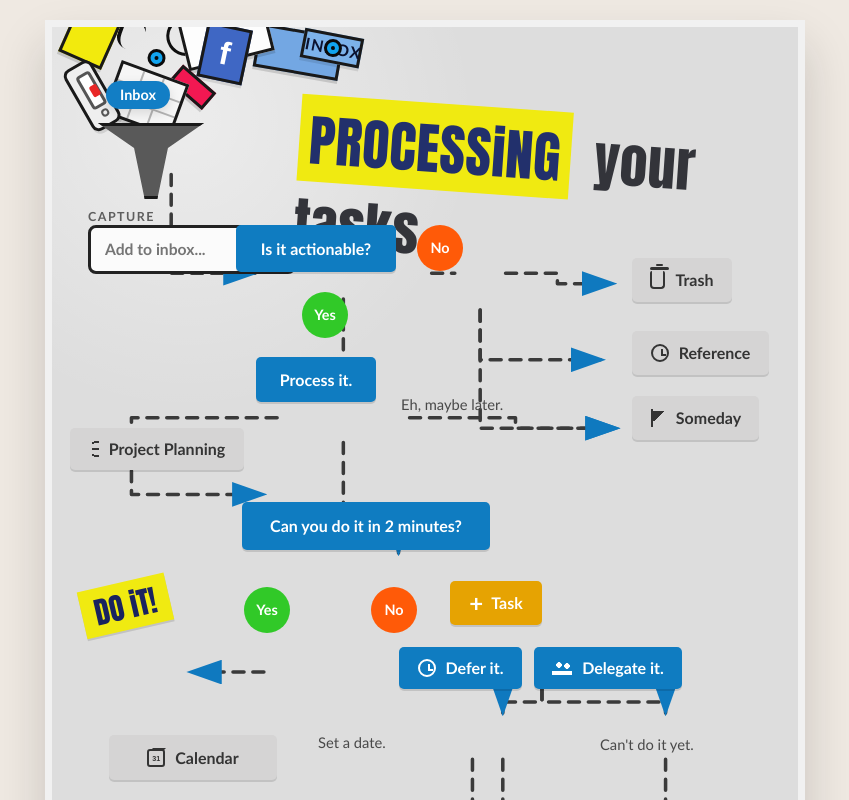
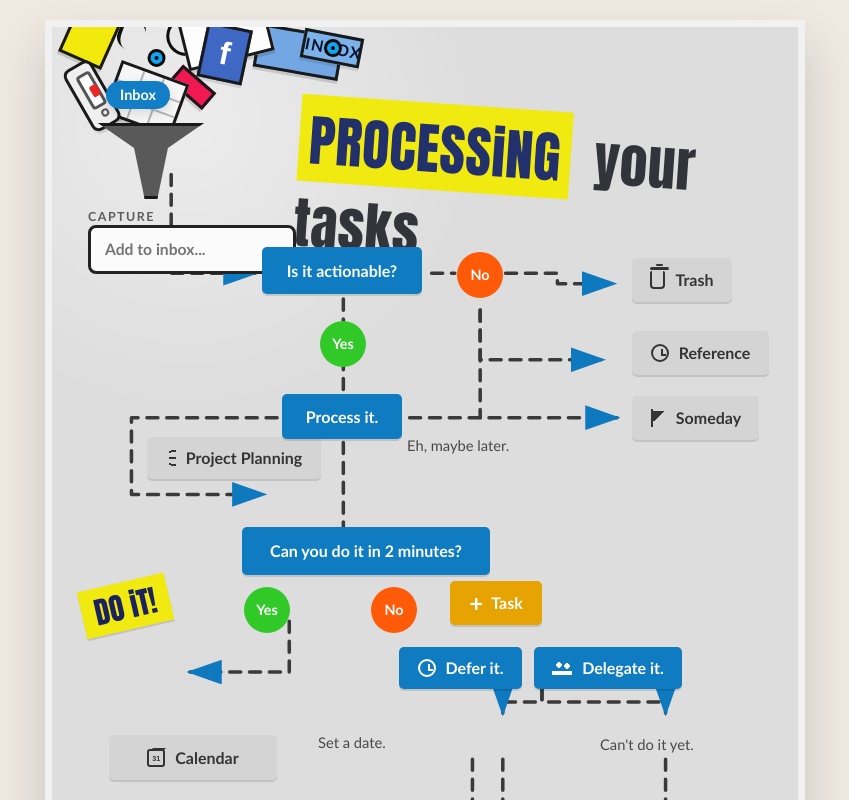
Before and after one commit to snakesford/GettingsThingsDone0, a React (Vite) app: page / in a window 1280 px wide. Shown: the top 800 px of the page, without its empty margins (215-1064 px from the left). Built offline with nearby package versions, Linux system fonts and the light colour scheme.

Commit message:
layout work

```diff
--- a/src/App.css
+++ b/src/App.css
@@ -495,29 +495,29 @@
 }
 
 .actionable {
-  top: 198px;
-  left: 184px;
+  top: 220px;
+  left: 210px;
   width: 160px;
   height: 47px;
 }
 
 .process-node {
-  top: 330px;
-  left: 204px;
+  top: 367px;
+  left: 230px;
   width: 120px;
   height: 45px;
 }
 
 .minutes-node {
-  top: 475px;
+  top: 500px;
   left: 190px;
   width: 248px;
   height: 48px;
 }
 
 .project-node {
-  top: 401px;
-  left: 18px;
+  top: 410px;
+  left: 95px;
   width: 174px;
   height: 42px;
 }
@@ -612,13 +612,13 @@
 }
 
 .actionable-yes {
-  top: 265px;
-  left: 250px;
+  top: 294px;
+  left: 268px;
 }
 
 .actionable-no {
-  top: 198px;
-  left: 365px;
+  top: 225px;
+  left: 405px;
 }
 
 .quick-yes {
@@ -654,8 +654,8 @@
 }
 
 .maybe-note {
-  top: 369px;
-  left: 349px;
+  top: 410px;
+  left: 355px;
 }
 
 .set-date-note {
--- a/src/App.tsx
+++ b/src/App.tsx
@@ -184,12 +184,12 @@ function App() {
           <path d="M344 221.5 L365 221.5" />
           <path d="M411 221.5 L458 221.5 L458 231 L509 231" markerEnd="url(#arrow-blue)" />
           <path d="M388 255 L388 300 L499 300" markerEnd="url(#arrow-blue)" />
-          <path d="M388 255 L388 362 L512 362" markerEnd="url(#arrow-blue)" />
-          <path d="M264 245 L264 330" markerEnd="url(#arrow-blue)" />
+          <path d="M388 255 L388 352.5" />
+          <path d="M264 245 L264 330" />
           <path d="M204 352.5 L72 352.5 L72 422 L192 422" markerEnd="url(#arrow-blue)" />
-          <path d="M324 352.5 L420 352.5 L420 362 L512 362" markerEnd="url(#arrow-blue)" />
-          <path d="M264 375 L264 450 L314 450 L314 475" markerEnd="url(#arrow-blue)" />
-          <path d="M192 583 L125 583" markerEnd="url(#arrow-blue)" />
+          <path d="M324 352.5 L512 352.5" markerEnd="url(#arrow-blue)" />
+          <path d="M264 375 L264 475" />
+          <path d="M215 537 L215 583 L125 583" markerEnd="url(#arrow-blue)" />
           <path d="M365 583 L382 583 L382 576 L398 576" markerEnd="url(#arrow-blue)" />
           <path d="M444 598 L444 610 L408.5 610 L408.5 620" markerEnd="url(#arrow-blue)" />
           <path d="M444 598 L444 610 L556 610 L556 620" markerEnd="url(#arrow-blue)" />
```
